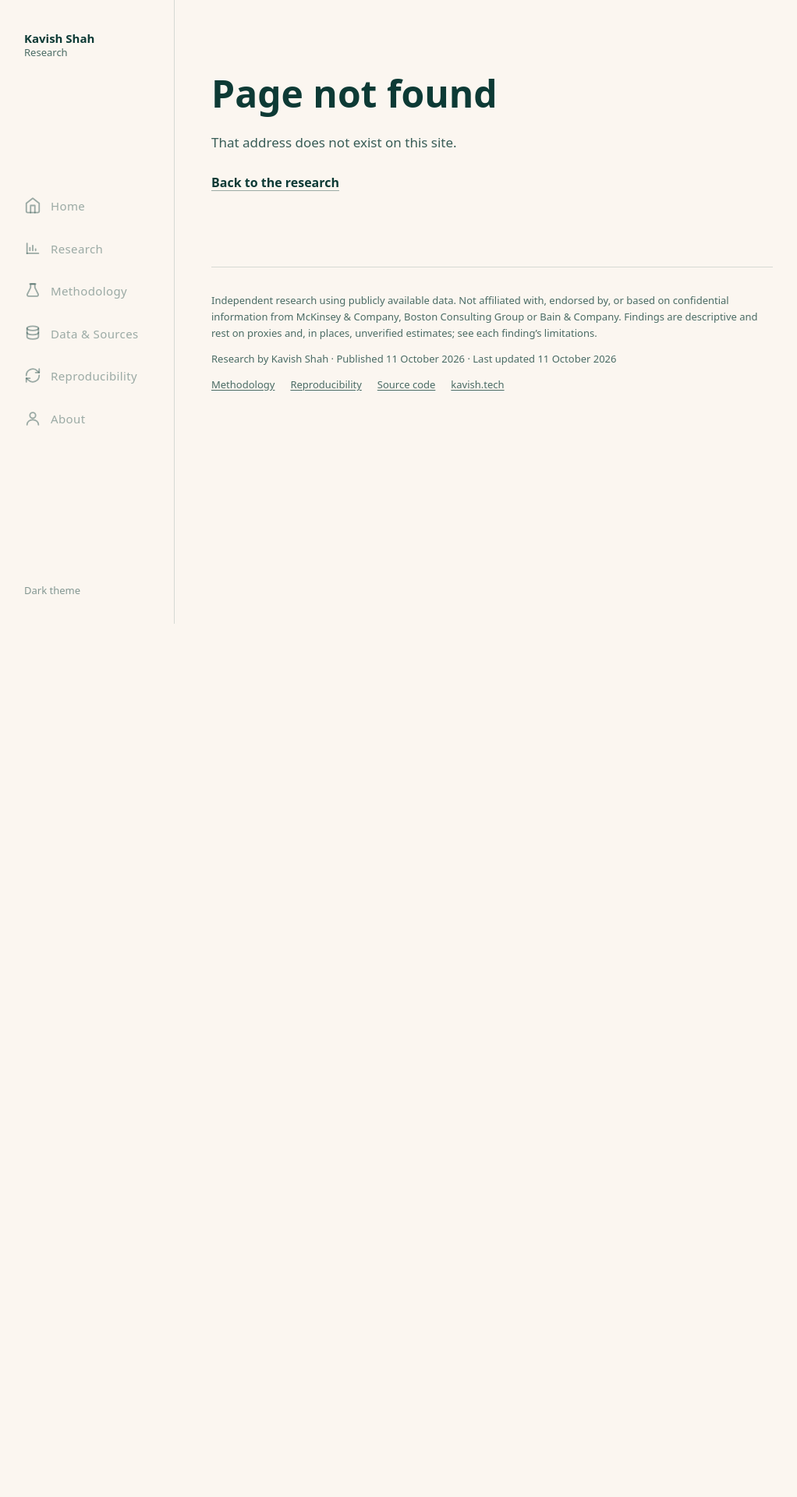
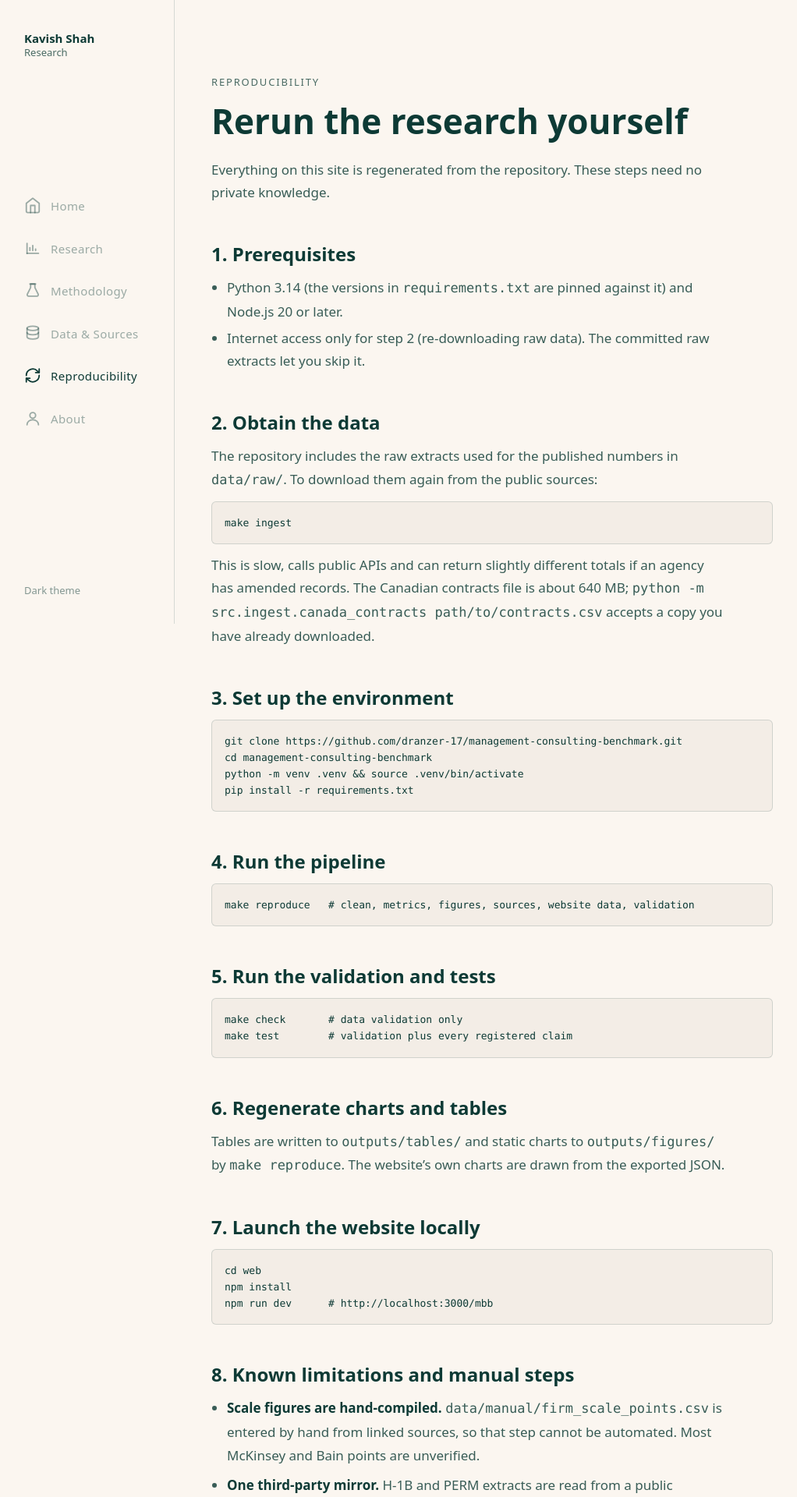
Before and after one commit to dranzer-17/management-consulting-benchmark, a Next.js app in the folder web/: page /mbb/reproducibility in a window 1280 px wide. Before the commit this address had no page. Shown: the top 1920 px of the page at 78% size, without its empty margins (25-1047 px from the left). Before the commit the page ends 800 px from the top, so only its background shows below. Built offline with nearby package versions, Linux system fonts and the light colour scheme.

Commit message:
Serve the whole site under /mbb (research.kavish.tech/mbb)

```diff
--- a/web/app/about/page.tsx
+++ b/web/app/about/page.tsx
@@ -1,8 +1,8 @@
 import type { Metadata } from "next"
 import { PageShell, PageTitle } from "@/components/page-shell"
-import { DISCLAIMER, PORTFOLIO_URL, REPO_URL } from "@/lib/site"
+import { DISCLAIMER, PORTFOLIO_URL, REPO_URL, BASE_PATH } from "@/lib/site"
 
-export const metadata: Metadata = { title: "About", description: "Who produced this research and how independent it is.", alternates: { canonical: "/about" } }
+export const metadata: Metadata = { title: "About", description: "Who produced this research and how independent it is.", alternates: { canonical: `${BASE_PATH}/about` } }
 
 export default function About() {
   return (
--- a/web/app/data-and-sources/page.tsx
+++ b/web/app/data-and-sources/page.tsx
@@ -1,8 +1,9 @@
 import type { Metadata } from "next"
+import { BASE_PATH } from "@/lib/site"
 import { PageShell, PageTitle } from "@/components/page-shell"
 import { BASIS_LABEL, metrics, sources, summary, table } from "@/lib/data"
 
-export const metadata: Metadata = { title: "Data & Sources", description: "Every source, dataset, scale data point and metric definition behind the research.", alternates: { canonical: "/data-and-sources" } }
+export const metadata: Metadata = { title: "Data & Sources", description: "Every source, dataset, scale data point and metric definition behind the research.", alternates: { canonical: `${BASE_PATH}/data-and-sources` } }
 
 const H = ({ id, children }: { id?: string; children: string }) => <h2 id={id} className="mb-3 mt-14 text-2xl font-bold">{children}</h2>
 const th = "py-2 pr-3 text-left font-semibold text-muted-foreground"
@@ -95,7 +96,7 @@ export default function DataAndSources() {
       </div>
 
       <H id="downloads">Downloads</H>
-      <ul className="space-y-1.5 text-[15px]">{summary.downloads.map((f) => <li key={f}><a className="underline underline-offset-2" href={`/data/${f}`} download>{f}</a></li>)}</ul>
+      <ul className="space-y-1.5 text-[15px]">{summary.downloads.map((f) => <li key={f}><a className="underline underline-offset-2" href={`${BASE_PATH}/data/${f}`} download>{f}</a></li>)}</ul>
     </PageShell>
   )
 }
--- a/web/app/layout.tsx
+++ b/web/app/layout.tsx
@@ -4,6 +4,7 @@ import "@fontsource-variable/dm-sans"
 import type { ReactNode } from "react"
 import { SideRail } from "@/components/side-rail"
 import { ThemeProvider } from "@/components/theme-provider"
+import { BASE_PATH } from "@/lib/site"
 import "./globals.css"
 
 const SITE = "https://research.kavish.tech"
@@ -13,8 +14,8 @@ export const metadata: Metadata = {
   title: { default: "Kavish Shah | Research", template: "%s | Kavish Shah | Research" },
   description:
     "Independent, data-driven research built only from public sources. Not affiliated with, or endorsed by, any firm it studies.",
-  alternates: { canonical: "/" },
-  openGraph: { title: "Kavish Shah | Research", url: SITE, siteName: "Kavish Shah | Research", type: "website" },
+  alternates: { canonical: `${BASE_PATH}` },
+  openGraph: { title: "Kavish Shah | Research", url: `${SITE}${BASE_PATH}`, siteName: "Kavish Shah | Research", type: "website" },
 }
 
 export const viewport: Viewport = { width: "device-width", initialScale: 1 }
--- a/web/app/methodology/page.tsx
+++ b/web/app/methodology/page.tsx
@@ -2,9 +2,9 @@ import type { Metadata } from "next"
 import Link from "next/link"
 import { PageShell, PageTitle } from "@/components/page-shell"
 import { summary } from "@/lib/data"
-import { REPO_URL } from "@/lib/site"
+import { REPO_URL, BASE_PATH } from "@/lib/site"
 
-export const metadata: Metadata = { title: "Methodology", description: "How the data was collected, cleaned, measured and checked.", alternates: { canonical: "/methodology" } }
+export const metadata: Metadata = { title: "Methodology", description: "How the data was collected, cleaned, measured and checked.", alternates: { canonical: `${BASE_PATH}/methodology` } }
 
 const H = ({ children }: { children: string }) => <h2 className="mb-3 mt-12 text-2xl font-bold">{children}</h2>
 
--- a/web/app/page.tsx
+++ b/web/app/page.tsx
@@ -3,7 +3,7 @@ import { FindingChart } from "@/components/report-parts"
 import { PageShell } from "@/components/page-shell"
 import { FINDINGS } from "@/lib/findings"
 import { summary } from "@/lib/data"
-import { DISCLAIMER, REPORT_PATH, REPO_URL } from "@/lib/site"
+import { DISCLAIMER, REPORT_PATH, REPO_URL, BASE_PATH } from "@/lib/site"
 
 const FEATURED = ["chart-filings", "chart-technical", "chart-revenue"]
 const allCharts = FINDINGS.flatMap((f) => f.charts)
@@ -91,7 +91,7 @@ export default function Home() {
         <h2 id="downloads" className="text-2xl font-bold">Downloads and source code</h2>
         <ul className="mt-4 space-y-1.5 text-[16px]">
           {summary.downloads.map((f) => (
-            <li key={f}><a className="underline underline-offset-2" href={`/data/${f}`} download>{f}</a></li>
+            <li key={f}><a className="underline underline-offset-2" href={`${BASE_PATH}/data/${f}`} download>{f}</a></li>
           ))}
           <li><a className="underline underline-offset-2" href={REPO_URL} target="_blank" rel="noopener noreferrer">GitHub repository</a></li>
         </ul>
--- a/web/app/reproducibility/page.tsx
+++ b/web/app/reproducibility/page.tsx
@@ -1,8 +1,8 @@
 import type { Metadata } from "next"
 import { PageShell, PageTitle } from "@/components/page-shell"
-import { REPO_URL } from "@/lib/site"
+import { REPO_URL, BASE_PATH } from "@/lib/site"
 
-export const metadata: Metadata = { title: "Reproducibility", description: "How to rerun the analysis and the website from a clean checkout.", alternates: { canonical: "/reproducibility" } }
+export const metadata: Metadata = { title: "Reproducibility", description: "How to rerun the analysis and the website from a clean checkout.", alternates: { canonical: `${BASE_PATH}/reproducibility` } }
 
 const H = ({ children }: { children: string }) => <h2 className="mb-3 mt-12 text-2xl font-bold">{children}</h2>
 const Code = ({ children }: { children: string }) => <pre className="my-3 overflow-x-auto rounded-md border border-border bg-card p-4 text-[13px] leading-relaxed">{children}</pre>
@@ -44,7 +44,7 @@ make test        # validation plus every registered claim`}</Code>
       <H>7. Launch the website locally</H>
       <Code>{`cd web
 npm install
-npm run dev      # http://localhost:3000`}</Code>
+npm run dev      # http://localhost:3000/mbb`}</Code>
 
       <H>8. Known limitations and manual steps</H>
       <ul className="prose-report list-disc space-y-2 pl-5 text-[16px]">
--- a/web/app/research/page.tsx
+++ b/web/app/research/page.tsx
@@ -5,12 +5,12 @@ import { PageShell } from "@/components/page-shell"
 import { BASIS_LABEL, FIRMS, metric, metricRows, summary, type Firm } from "@/lib/data"
 import { NONE_FOUND, fmtMetric } from "@/lib/data"
 import { FINDINGS } from "@/lib/findings"
-import { DISCLAIMER, PUBLISHED, REPO_URL, UPDATED, longDate } from "@/lib/site"
+import { DISCLAIMER, PUBLISHED, REPO_URL, UPDATED, longDate, BASE_PATH } from "@/lib/site"
 
 export const metadata: Metadata = {
   title: "McKinsey vs BCG vs Bain: a public-data benchmark",
   description: "An independent comparison of scale, US hiring, public-sector contracts and technical emphasis at McKinsey, BCG and Bain, built only from public sources.",
-  alternates: { canonical: "/research" },
+  alternates: { canonical: `${BASE_PATH}/research` },
 }
 
 const TOC = [
--- a/web/lib/site.ts
+++ b/web/lib/site.ts
@@ -1,5 +1,6 @@
 import { summary } from "./data"
 
+export const BASE_PATH = process.env.NEXT_PUBLIC_BASE_PATH ?? ""
 export const SITE_URL = "https://research.kavish.tech"
 export const REPO_URL = summary.repo
 export const PORTFOLIO_URL = "https://kavish.tech"
--- a/web/next.config.mjs
+++ b/web/next.config.mjs
@@ -1,8 +1,14 @@
+// The whole site lives under this path: research.kavish.tech/mbb (so the root stays free for other projects).
+const BASE = "/mbb"
+
 /** @type {import('next').NextConfig} */
 const nextConfig = {
   reactStrictMode: true,
+  basePath: BASE,
+  env: { NEXT_PUBLIC_BASE_PATH: BASE },
   async redirects() {
     return [
+      { source: "/", destination: BASE, permanent: false, basePath: false },
       { source: "/benchmarks", destination: "/research", permanent: true },
       { source: "/benchmarks/mckinsey-vs-bcg-vs-bain", destination: "/research", permanent: true },
     ]
```
Also changed, not shown: 1 other file (tests, documents, lock files or other folders).
